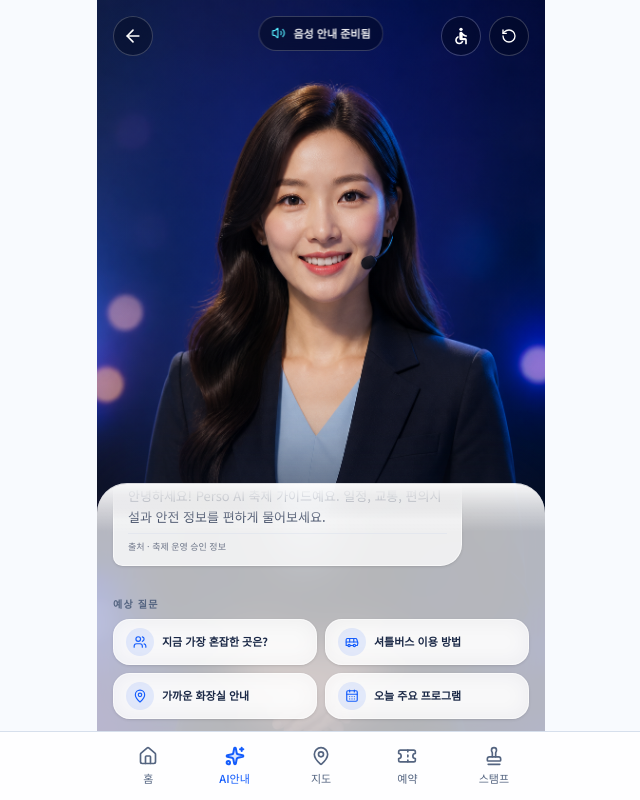
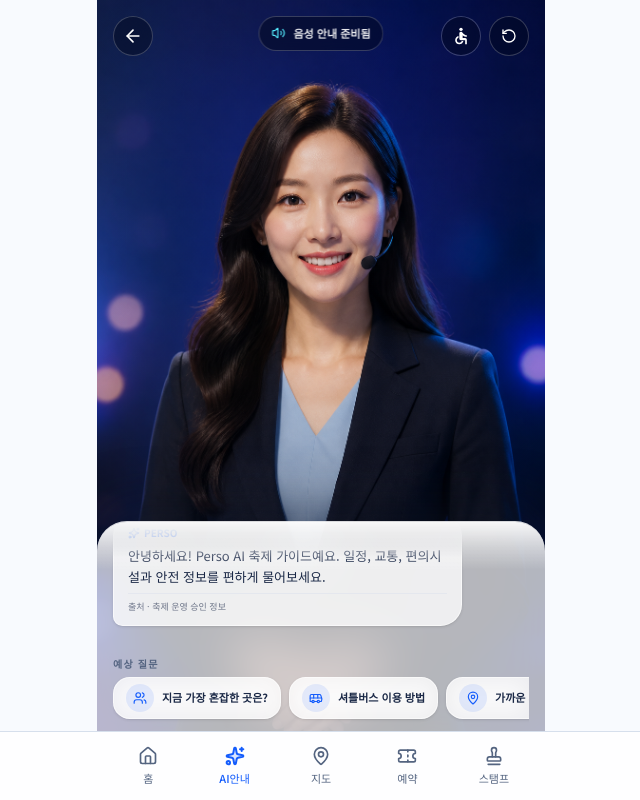
Before and after one commit to FEST-ON/Frontend, a Next.js app: page /visitor/ai-guide-2 in a window 1280 px wide. Shown: the whole page, without its empty margins (319-959 px from the left). Built offline with nearby package versions, Linux system fonts and the light colour scheme.

Commit message:
Compact AI guide suggested questions

```diff
--- a/src/features/ai-guide-2/ui/perso-ai-guide.tsx
+++ b/src/features/ai-guide-2/ui/perso-ai-guide.tsx
@@ -37,7 +37,7 @@
     const lineHeight = largeText ? 26 : 20;
     return height + 34 + Math.ceil(message.content.length / charactersPerLine) * lineHeight;
   }, 0);
-  const chatPanelHeight = Math.min(420, Math.max(248, 164 + estimatedConversationHeight));
+  const chatPanelHeight = Math.min(360, Math.max(210, 118 + estimatedConversationHeight));
 
   useEffect(() => {
     bottomRef.current?.scrollIntoView({ behavior: "smooth" });
@@ -152,11 +152,11 @@
           <div ref={bottomRef} />
         </div>
 
-        <div className="relative z-30 shrink-0 bg-transparent px-4 pb-3 pt-2">
-          <p className={cn("mb-2 text-[10px] font-bold tracking-[0.12em] text-muted-foreground", largeText && "text-xs")}>
+        <div className="relative z-30 shrink-0 bg-transparent px-4 pb-2 pt-1.5">
+          <p className={cn("mb-1.5 text-[10px] font-bold tracking-[0.12em] text-muted-foreground", largeText && "text-xs")}>
             예상 질문
           </p>
-          <div className="grid grid-cols-2 gap-2">
+          <div className="flex gap-2 overflow-x-auto pb-1 [scrollbar-width:none] [&::-webkit-scrollbar]:hidden">
             {EXPECTED_QUESTIONS.map(({ icon: Icon, label }) => (
               <button
                 key={label}
@@ -164,7 +164,7 @@
                 disabled={isTyping}
                 onClick={() => handleAsk(label)}
                 className={cn(
-                  "flex min-h-11 items-center gap-2 rounded-xl border border-white/55 bg-white/72 px-3 py-2 text-left text-[11px] font-semibold text-foreground shadow-sm backdrop-blur-md transition hover:border-primary/40 hover:bg-white/90 disabled:opacity-50 dark:border-white/10 dark:bg-slate-900/68",
+                  "flex min-h-10 shrink-0 items-center gap-2 whitespace-nowrap rounded-xl border border-white/55 bg-white/72 px-3 py-1.5 text-left text-[11px] font-semibold text-foreground shadow-sm backdrop-blur-md transition hover:border-primary/40 hover:bg-white/90 disabled:opacity-50 dark:border-white/10 dark:bg-slate-900/68",
                   largeText && "text-sm",
                 )}
               >
```
